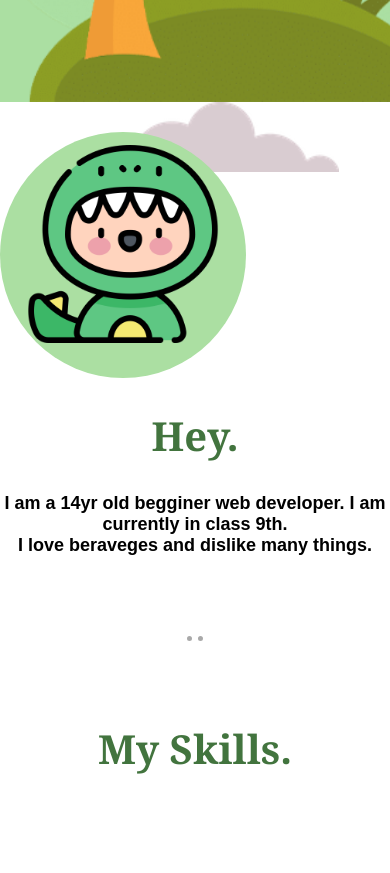
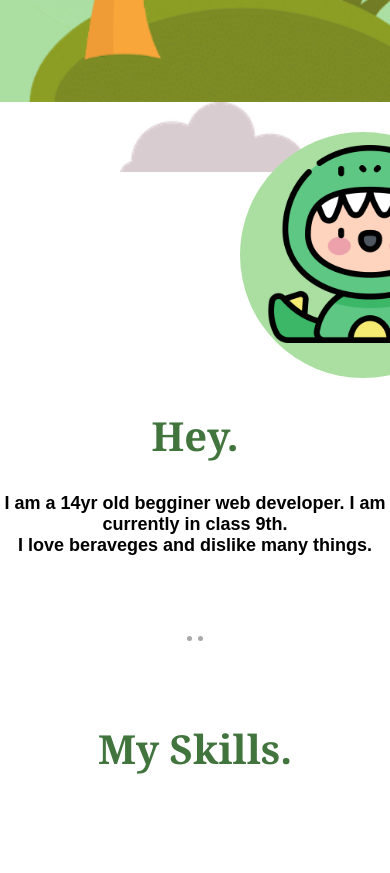
Before and after one commit to MohdUmarFaheem/test, a plain HTML site: page index.html in a window 390 px wide. Shown: the part 780-1653 px from the top of the page. Drawn offline with nearby package versions, Linux system fonts and the light colour scheme.

Commit message:
Update style.css

```diff
--- a/style.css
+++ b/style.css
@@ -198,10 +198,10 @@
     font-size: 18px;
 }
 
-@media (max-width: 480px) and (min-width: 380px) {
+@media (max-width: 480px) and (min-width: 10px) {
 div.circle {
         position: relative;
-        left: 00px;
+        left: 240px;
     }
 .body{
 
```
